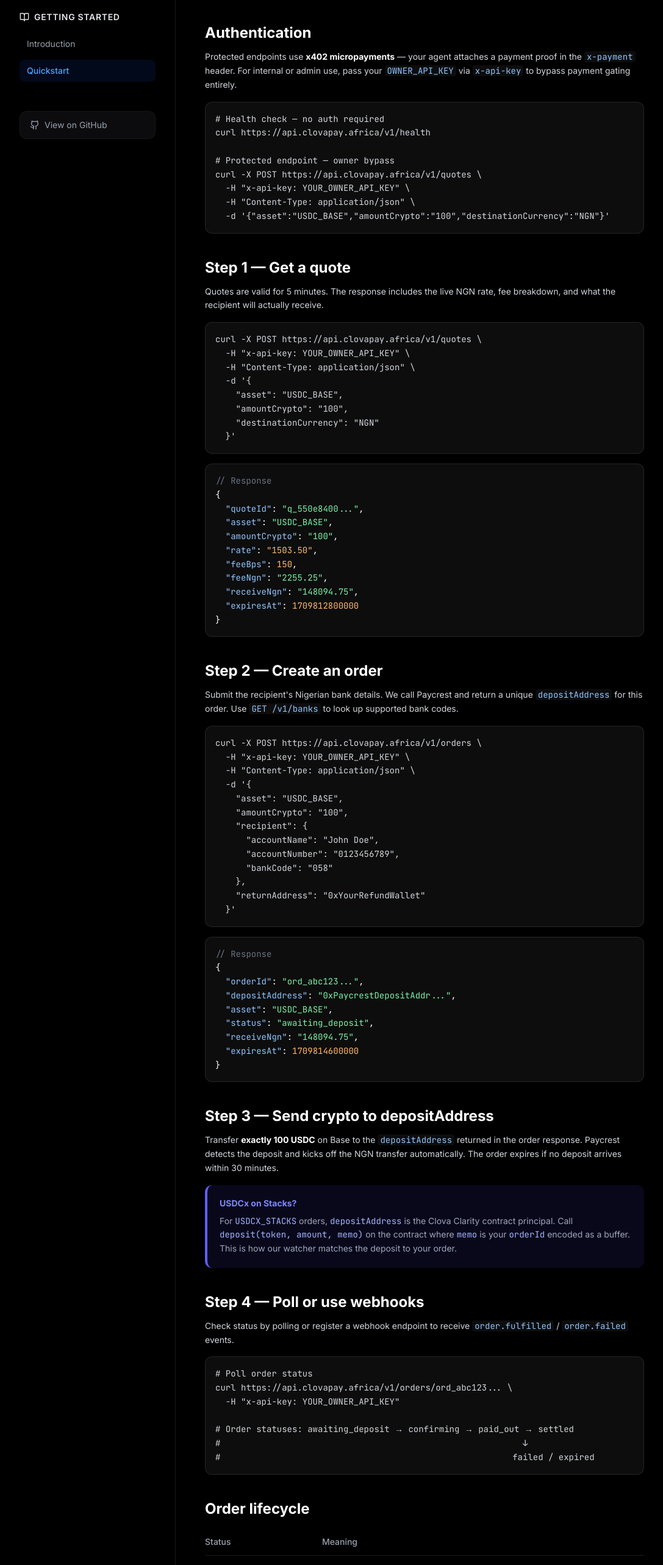
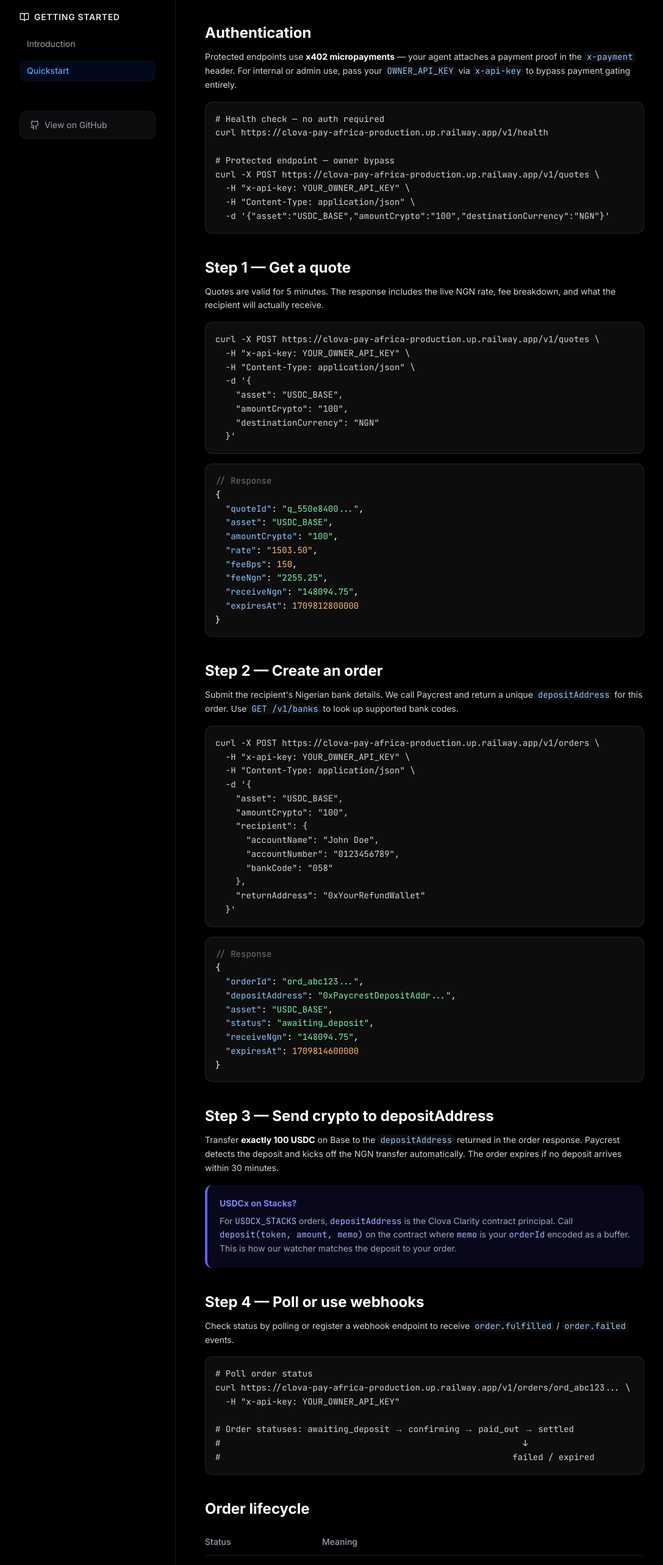
Before and after one commit to gabrieltemtsen/clova-pay-africa, a Next.js app in the folder apps/web/: page /docs/quickstart in a window 1280 px wide. Shown: the part 234-2800 px from the top of the page at 61% size, without its empty margins (0-1087 px from the left). Built offline with nearby package versions, Linux system fonts and the light colour scheme.

Commit message:
docs: update API base URL to production Railway endpoint
Replace placeholder https://api.clovapay.africa with
https://clova-pay-africa-production.up.railway.app in all
code examples (quickstart docs and landing page snippet)

```diff
--- a/apps/web/src/app/docs/quickstart/page.tsx
+++ b/apps/web/src/app/docs/quickstart/page.tsx
@@ -26,11 +26,11 @@ export default function DocsQuickstart() {
             </p>
             <div className="bg-[#0d0d0d] p-4 rounded-xl border border-white/10 mb-8 overflow-x-auto">
                 <pre className="text-sm font-mono text-gray-300 leading-relaxed">
-{`# Health check — no auth required
-curl https://api.clovapay.africa/v1/health
+                    {`# Health check — no auth required
+curl https://clova-pay-africa-production.up.railway.app/v1/health
 
 # Protected endpoint — owner bypass
-curl -X POST https://api.clovapay.africa/v1/quotes \\
+curl -X POST https://clova-pay-africa-production.up.railway.app/v1/quotes \\
   -H "x-api-key: YOUR_OWNER_API_KEY" \\
   -H "Content-Type: application/json" \\
   -d '{"asset":"USDC_BASE","amountCrypto":"100","destinationCurrency":"NGN"}'`}
@@ -44,7 +44,7 @@ curl -X POST https://api.clovapay.africa/v1/quotes \\
             </p>
             <div className="bg-[#0d0d0d] p-4 rounded-xl border border-white/10 mb-4 overflow-x-auto">
                 <pre className="text-sm font-mono text-gray-300 leading-relaxed">
-{`curl -X POST https://api.clovapay.africa/v1/quotes \\
+                    {`curl -X POST https://clova-pay-africa-production.up.railway.app/v1/quotes \\
   -H "x-api-key: YOUR_OWNER_API_KEY" \\
   -H "Content-Type: application/json" \\
   -d '{
@@ -80,7 +80,7 @@ curl -X POST https://api.clovapay.africa/v1/quotes \\
             </p>
             <div className="bg-[#0d0d0d] p-4 rounded-xl border border-white/10 mb-4 overflow-x-auto">
                 <pre className="text-sm font-mono text-gray-300 leading-relaxed">
-{`curl -X POST https://api.clovapay.africa/v1/orders \\
+                    {`curl -X POST https://clova-pay-africa-production.up.railway.app/v1/orders \\
   -H "x-api-key: YOUR_OWNER_API_KEY" \\
   -H "Content-Type: application/json" \\
   -d '{
@@ -135,8 +135,8 @@ curl -X POST https://api.clovapay.africa/v1/quotes \\
             </p>
             <div className="bg-[#0d0d0d] p-4 rounded-xl border border-white/10 mb-8 overflow-x-auto">
                 <pre className="text-sm font-mono text-gray-300 leading-relaxed">
-{`# Poll order status
-curl https://api.clovapay.africa/v1/orders/ord_abc123... \\
+                    {`# Poll order status
+curl https://clova-pay-africa-production.up.railway.app/v1/orders/ord_abc123... \\
   -H "x-api-key: YOUR_OWNER_API_KEY"
 
 # Order statuses: awaiting_deposit → confirming → paid_out → settled
--- a/apps/web/src/app/page.tsx
+++ b/apps/web/src/app/page.tsx
@@ -266,12 +266,12 @@ export default function Home() {
                 <pre className="p-6 text-xs font-mono leading-relaxed overflow-x-auto">
                   <code>
                     <span className="text-gray-500"># 1. Get a quote</span>{"\n"}
-                    <span className="text-purple-400">curl</span> <span className="text-blue-300">-X POST</span> https://api.clovapay.africa/v1/quotes <span className="text-blue-300">\</span>{"\n"}
+                    <span className="text-purple-400">curl</span> <span className="text-blue-300">-X POST</span> https://clova-pay-africa-production.up.railway.app/v1/quotes <span className="text-blue-300">\</span>{"\n"}
                     {"  "}<span className="text-blue-300">-H</span> <span className="text-green-300">&quot;x-api-key: $OWNER_API_KEY&quot;</span> <span className="text-blue-300">\</span>{"\n"}
                     {"  "}<span className="text-blue-300">-d</span> <span className="text-yellow-300">&apos;&#123;&quot;asset&quot;:&quot;USDC_BASE&quot;,&quot;amountCrypto&quot;:&quot;100&quot;,&quot;destinationCurrency&quot;:&quot;NGN&quot;&#125;&apos;</span>{"\n"}
                     {"\n"}
                     <span className="text-gray-500"># 2. Create an order</span>{"\n"}
-                    <span className="text-purple-400">curl</span> <span className="text-blue-300">-X POST</span> https://api.clovapay.africa/v1/orders <span className="text-blue-300">\</span>{"\n"}
+                    <span className="text-purple-400">curl</span> <span className="text-blue-300">-X POST</span> https://clova-pay-africa-production.up.railway.app/v1/orders <span className="text-blue-300">\</span>{"\n"}
                     {"  "}<span className="text-blue-300">-d</span> <span className="text-yellow-300">&apos;&#123;</span>{"\n"}
                     {"    "}<span className="text-yellow-300">&quot;asset&quot;: &quot;USDC_BASE&quot;,</span>{"\n"}
                     {"    "}<span className="text-yellow-300">&quot;amountCrypto&quot;: &quot;100&quot;,</span>{"\n"}
```
